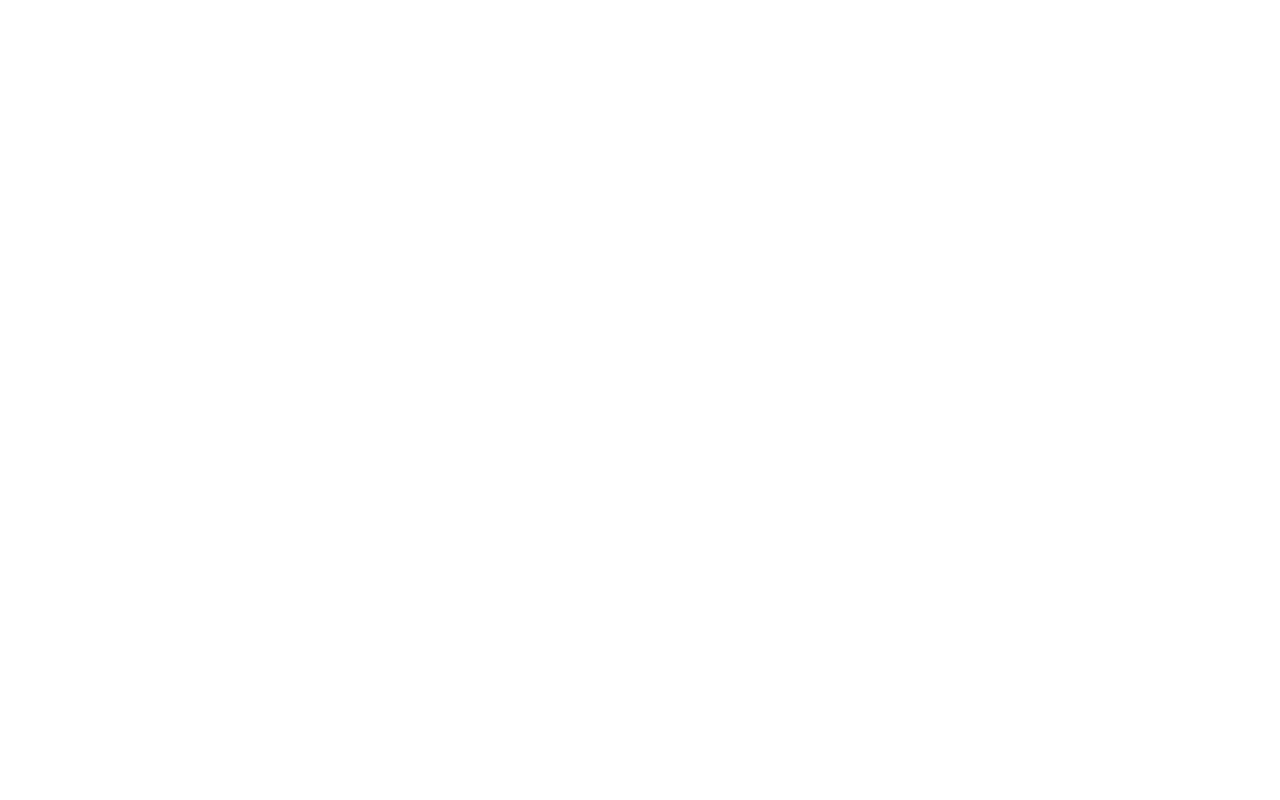
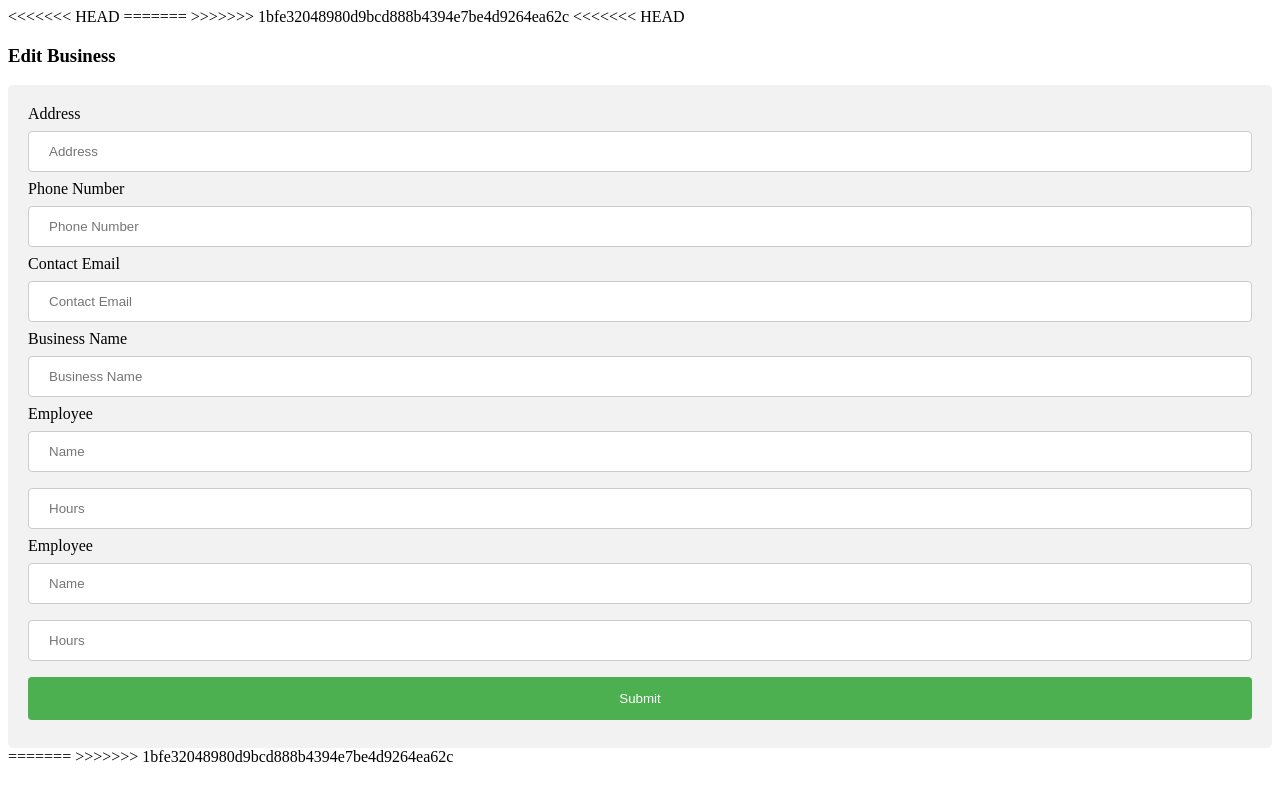
Before and after one commit to schedulemebot/schedulemebot.github.io, a plain HTML site: page landing.html in a window 1280 px wide. Drawn offline with Linux system fonts and the light colour scheme.

Commit message:
Pat's edits

```diff
--- a/landing.html
+++ b/landing.html
@@ -1,10 +1,101 @@
 <!DOCTYPE html>
 <html lang="en">
+<<<<<<< HEAD
+<style>
+input[type=text], select {
+    width: 100%;
+    padding: 12px 20px;
+    margin: 8px 0;
+    display: inline-block;
+    border: 1px solid #ccc;
+    border-radius: 4px;
+    box-sizing: border-box;
+}
+
+input[type=submit] {
+    width: 100%;
+    background-color: #4CAF50;
+    color: white;
+    padding: 14px 20px;
+    margin: 8px 0;
+    border: none;
+    border-radius: 4px;
+    cursor: pointer;
+}
+
+input[type=submit]:hover {
+    background-color: #45a049;
+}
+
+div {
+    border-radius: 5px;
+    background-color: #f2f2f2;
+    padding: 20px;
+}
+</style>
+=======
+>>>>>>> 1bfe32048980d9bcd888b4394e7be4d9264ea62c
 <head>
 	<meta charset="UTF-8">
 	<title>Document</title>
 </head>
 <body>
+<<<<<<< HEAD
+	<h3>Edit Business</h3>
+	<div>
+	  <form action="/action_page.php", id = "fooBar" class = "login-form">
+
+	    <label for="fname">Address</label>
+	    <input type="text" id="fname" name="firstname" placeholder="Address">
+
+	    <label for="lname">Phone Number</label>
+	    <input type="text" id="lname" name="lastname" placeholder="Phone Number">
+
+	    <label for="lname">Contact Email</label>
+	    <input type="text" id="lname" name="lastname" placeholder="Contact Email">
+
+	    <label for="lname">Business Name</label>
+	    <input type="text" id="lname" name="lastname" placeholder="Business Name">
+
+	    <script>
+			var numOfEmployees = 2;
+			var foo = document.getElementById("fooBar");
+			for(var i=0; i<numOfEmployees; i++){
+				var label = document.createElement("Label");
+				label.innerHTML = "Employee";
+				foo.appendChild(label);
+				for(var j=0; j<2; j++){
+					console.log("hi");
+					var element = document.createElement("input");
+					element.setAttribute("type", "text");
+					element.setAttribute("id", "lname");
+					element.setAttribute("name", "lastname");
+					if(j==0){
+						element.setAttribute("placeholder", "Name");
+						foo.appendChild(element);
+					}
+					else if(j==1){
+						element.setAttribute("placeholder", "Hours");
+						foo.appendChild(element);
+					}
+				}
+			}
+
+
+		</script>
+
+
+	  </form>
+	  <input type="submit" value="Submit">
+	</div>
+</body>
+
+
+
+
+
+=======
 
 </body>
+>>>>>>> 1bfe32048980d9bcd888b4394e7be4d9264ea62c
 </html>
```
